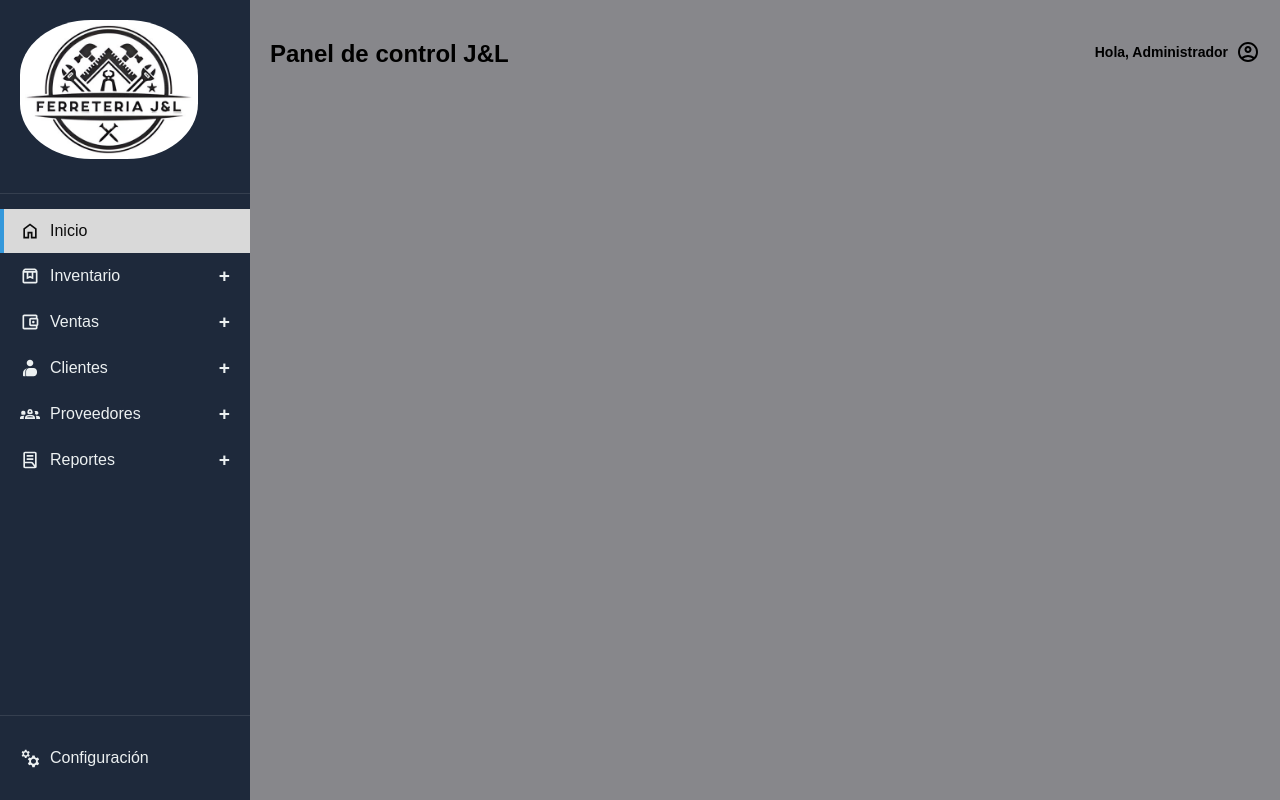
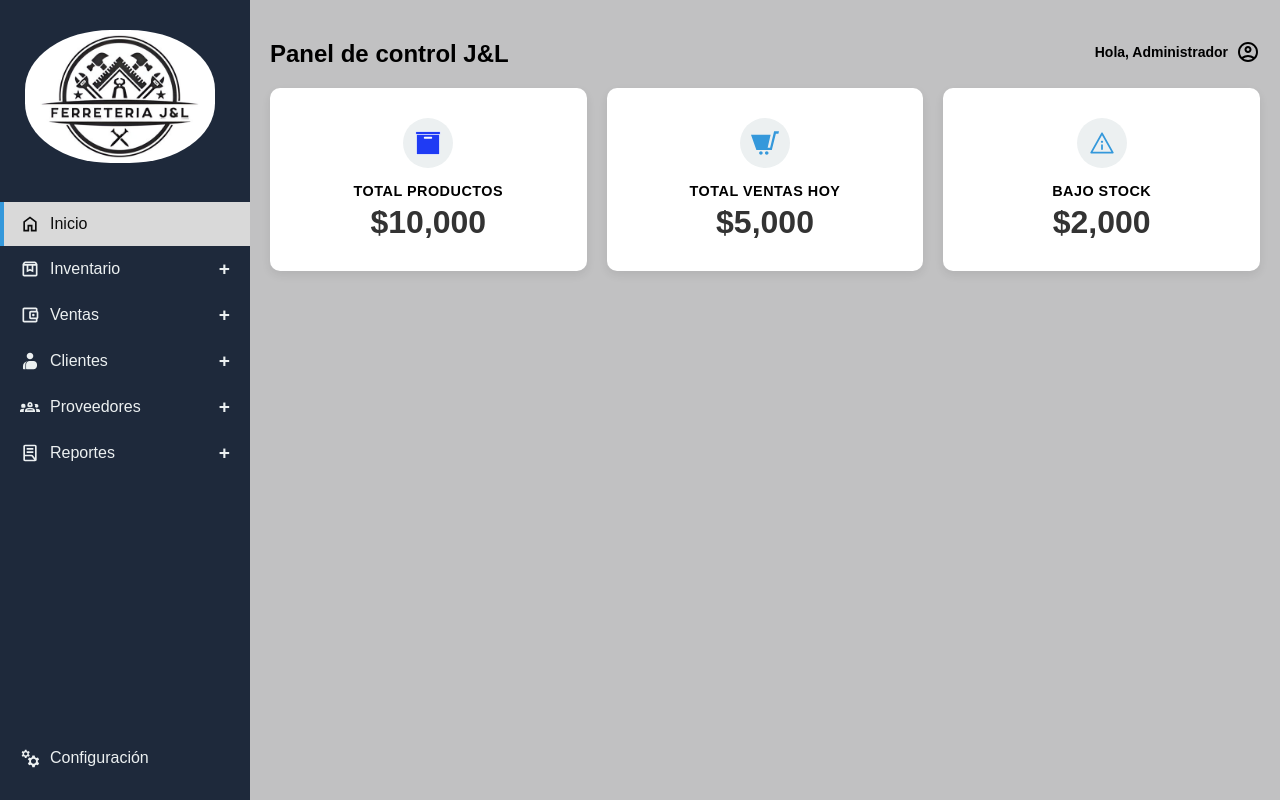
Before and after one commit to zausss/Ferreter-a-G-L, a website: page views/menu.html in a window 1280 px wide. Drawn offline with Linux system fonts and the light colour scheme.

Commit message:
se gregaron parates de la pagina menu como tarejtas

```diff
--- a/public/css/style.css
+++ b/public/css/style.css
@@ -8,7 +8,7 @@ body, html {
 }
 
 /* contenedor principal para el layout de dos columnas */
-.contenedor-principal { /* CAMBIADO: de .main-container a .contenedor-principal */
+.contenedor-principal {
     display: flex; /* Habilita Flexbox para colocar los hijos en fila */
     height: 100%;/* Ocupa el 100% del alto de la ventana */
     background-color: #f0f2f5; /* Un gris claro para el fondo general */
@@ -26,20 +26,18 @@ body, html {
 }
 
 /* Encabezado de la barra lateral (logo) */
-.encabezado-barra-lateral { /* CAMBIADO: de .sidebar-header a .encabezado-barra-lateral */
-    padding: 0 20px 20px; /* Espaciado inferior */
-    /* Corrección de sintaxis en border-bottom: rgba(255, 255, 255 0.1) debería ser rgba(255, 255, 255, 0.1) */
-    border-bottom: 1px solid rgba(255, 255, 255, 0.1); /* Línea divisoria sutil */
+.encabezado-barra-lateral {
+    padding: 10px 25px; /* Espaciado inferior */
     margin-bottom: 15px; /* Espacio debajo del encabezado */
 }
 
-.encabezado-barra-lateral .logo{ /* CAMBIADO: de .sidebar-header a .encabezado-barra-lateral */
+.encabezado-barra-lateral .logo{
     width: 80%;/* tamaño del logo */
     height: auto; /* Mantiene la proporción del logo */
     margin-bottom: 10px; /* Espacio debajo del logo */
-    border-radius: 40%; /* Hace que el logo sea circular */
+    border-radius: 45%; /* Hace que el logo sea circular */
     background-color: #fff; /* Fondo blanco para el logo */
-    padding: 5px; /* Espacio interno para el logo */
+    padding: 5px 15px; /* Espacio interno para el logo */
 }
 
 /* Navegación principal de la barra lateral */
@@ -53,7 +51,7 @@ body, html {
     margin: 0; /* Elimina el margen por defecto */
 }
 
-.item-navegacion{ /* CAMBIADO: de .nav-item a .item-navegacion */
+.item-navegacion{
     display: flex;/* Para alinear ícono y texto */
     align-items: center; /* Centra verticalmente el contenido */
     padding: 12px 20px; /* Espaciado interno */
@@ -76,7 +74,7 @@ body, html {
 }
 
 /* Estilos para los íconos SVG */
-.item-navegacion svg { /* CAMBIADO: de .nav-item svg a .item-navegacion svg */
+.item-navegacion svg {
     width: 20px; /* Ancho del ícono */
     height: 20px; /* Alto del ícono */
     margin-right: 10px; /* Espacio entre el ícono y el texto */
@@ -95,7 +93,7 @@ body, html {
 .pie-barra-lateral{ /* CAMBIADO: de .sidebar-footer a .pie-barra-lateral */
     padding: 20px 0 0; /* Espaciado interno superior */
     /* Corrección de sintaxis en border-top: rgb(255, 255, 255 0.1) debería ser rgba(255, 255, 255, 0.1) */
-    border-top: 1px solid rgba(255, 255, 255, 0.1); /* Línea divisoria sutil */
+
     margin-top: 20px; /* Espacio encima del pie de página */
 }
 
@@ -112,7 +110,7 @@ body, html {
     flex-grow: 1; /* Permite que el contenido principal ocupe el espacio restante */
     padding: 20px;
     /* Otros estilos de fondo, etc. */
-    background-color: #87878B; /* Fondo gris para el contenido principal */
+    background-color: #c1c1c2; /* Fondo gris para el contenido principal */
     font-weight: 600;  /* Negrita para el texto del contenido principal */
 }
 
@@ -125,3 +123,75 @@ position: absolute; /* Posiciona el elemento de forma absoluta */
    gap: 8px; /* Espacio entre el texto y el ícono */
    font-size: 14px; /* Tamaño de fuente del texto */
 }
+
+/* -----------------------------------contendor de la tajetas----------------------------- */
+
+.tarjetas-resumen {
+    display: flex; /* Usar flexbox para mejor distribución */
+    flex-wrap: nowrap; /* Mantiene las tarjetas en una sola línea horizontal */
+    gap: 20px; /* Espacio entre las tarjetas */
+    margin-bottom: 30px;
+    justify-content: space-evenly; /* Distribuye las 3 tarjetas uniformemente */
+}
+
+.tarjeta {
+    background-color: #ffffff;
+    border-radius: 10px;
+    box-shadow: 0 4px 10px rgba(0, 0, 0, 0.08);
+    padding: 30px; /* Aumentar padding para más espacio interno */
+    display: flex;
+    flex-direction: column; /* Cambiar a columna para poner icono arriba */
+    align-items: center; /* Centrar contenido horizontalmente */
+    transition: transform 0.3s ease;
+    flex: 1; /* Cada tarjeta ocupa el mismo espacio disponible */
+    width: calc(33.33% - 13px); /* Ancho exacto para 3 tarjetas en horizontal */
+}
+
+.tarjeta:hover {
+    transform: translateY(-5px); /* Efecto de elevación al pasar el mouse */
+}
+
+.icono-tarjeta {
+    width: 50px;
+    height: 50px;
+    min-width: 50px; /* Asegura que el icono no se encoja */
+    background-color: #ecf0f1;
+    border-radius: 50%;
+    display: flex;
+    justify-content: center;
+    align-items: center;
+    margin-bottom: 15px; /* Cambiar margin-right por margin-bottom */
+}
+
+
+
+.icono-tarjeta svg {
+    width: 28px;
+    height: 28px;
+    fill: #3498db; /* Color del icono */
+}
+
+.tarjeta.alerta .icono-tarjeta svg {
+    fill: #e74c3c; /* Color del icono de alerta */
+}
+
+.contenido-tarjeta {
+    display: flex;
+    flex-direction: column;
+    text-align: center; /* Centrar el texto */
+}
+
+.titulo-tarjeta {
+    font-size: 0.9em;
+    color: #000000;
+    margin-bottom: 5px;
+    text-transform: uppercase;
+    letter-spacing: 0.5px;
+    font-weight: 600; /* Negrita para el título */
+}
+
+.valor-tarjeta {
+    font-size: 2em;
+    font-weight: bold;
+    color: #333;
+}
--- a/views/menu.html
+++ b/views/menu.html
@@ -74,6 +74,42 @@
                 </div>
             </header>
 
+
+
+
+            <section class="tarjetas-resumen">
+                <div class="tarjeta">
+                    <div class="icono-tarjeta">
+                        <svg xmlns="http://www.w3.org/2000/svg" x="0px" y="0px" width="100" height="100" viewBox="0,0,256,256">
+                            <g fill="none" fill-rule="nonzero" stroke="none" stroke-width="1" stroke-linecap="butt" stroke-linejoin="miter" stroke-miterlimit="10" stroke-dasharray="" stroke-dashoffset="0" font-family="none" font-weight="none" font-size="none" text-anchor="none" style="mix-blend-mode: normal"><g transform="scale(6.4,6.4)"><path d="M3.5,7.5h33v29h-33z" fill="#1f3bf4"></path><path d="M36,8v28h-32v-28h32M37,7h-34v30h34v-30z" fill="#fcfcfc"></path><path d="M2.5,3.5h35v4h-35z" fill="#1f3bf4"></path><path d="M37,4v3h-34v-3h34M38,3h-36v5h36v-5zM24.5,14h-9c-0.828,0 -1.5,-0.672 -1.5,-1.5v0c0,-0.828 0.672,-1.5 1.5,-1.5h9c0.828,0 1.5,0.672 1.5,1.5v0c0,0.828 -0.672,1.5 -1.5,1.5z" fill="#fcfcfc"></path></g></g>
+                        </svg>
+                    </div>
+                    <div class="contenido-tarjeta">
+                        <span class="titulo-tarjeta">Total productos</span>
+                        <span class="valor-tarjeta">$10,000</span>
+                    </div>
+                </div>
+
+                <div class="tarjeta">
+                    <div class="icono-tarjeta">
+                        <svg xmlns="http://www.w3.org/2000/svg" width="24" height="24" viewBox="0 0 24 24"><path d="M10 20.5c0 .829-.672 1.5-1.5 1.5s-1.5-.671-1.5-1.5c0-.828.672-1.5 1.5-1.5s1.5.672 1.5 1.5zm3.5-1.5c-.828 0-1.5.671-1.5 1.5s.672 1.5 1.5 1.5 1.5-.671 1.5-1.5c0-.828-.672-1.5-1.5-1.5zm6.304-17l-3.431 14h-2.102l2.541-11h-16.812l4.615 13h13.239l3.474-14h2.178l.494-2h-4.196z"/></svg>
+                    </div>
+                    <div class="contenido-tarjeta">
+                        <span class="titulo-tarjeta">Total ventas hoy</span>
+                        <span class="valor-tarjeta">$5,000</span>
+                    </div>
+                </div>
+
+                <div class="tarjeta">
+                    <div class="icono-tarjeta">
+                        <svg clip-rule="evenodd" fill-rule="evenodd" stroke-linejoin="round" stroke-miterlimit="2" viewBox="0 0 24 24" xmlns="http://www.w3.org/2000/svg"><path d="m2.095 19.886 9.248-16.5c.133-.237.384-.384.657-.384.272 0 .524.147.656.384l9.248 16.5c.064.115.096.241.096.367 0 .385-.309.749-.752.749h-18.496c-.44 0-.752-.36-.752-.749 0-.126.031-.252.095-.367zm1.935-.384h15.939l-7.97-14.219zm7.972-6.497c-.414 0-.75.336-.75.75v3.5c0 .414.336.75.75.75s.75-.336.75-.75v-3.5c0-.414-.336-.75-.75-.75zm-.002-3c.552 0 1 .448 1 1s-.448 1-1 1-1-.448-1-1 .448-1 1-1z" fill-rule="nonzero"/></svg>
+                    </div>
+                    <div class="contenido-tarjeta">
+                        <span class="titulo-tarjeta">Bajo stock</span>
+                        <span class="valor-tarjeta">$2,000</span>
+                    </div>
+                </div>
+            </section>
         </main>
     </div>
 </body>
```
